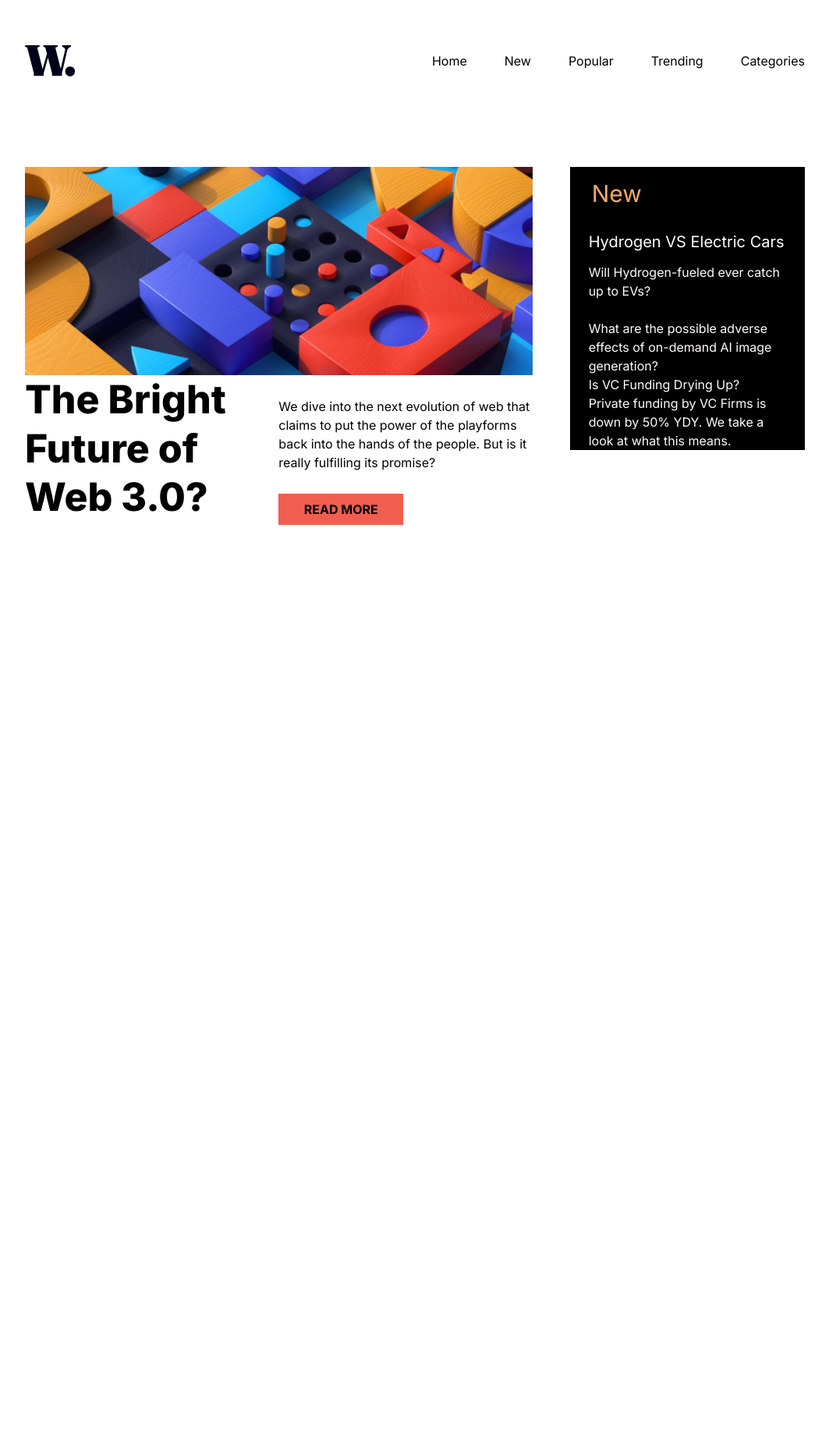
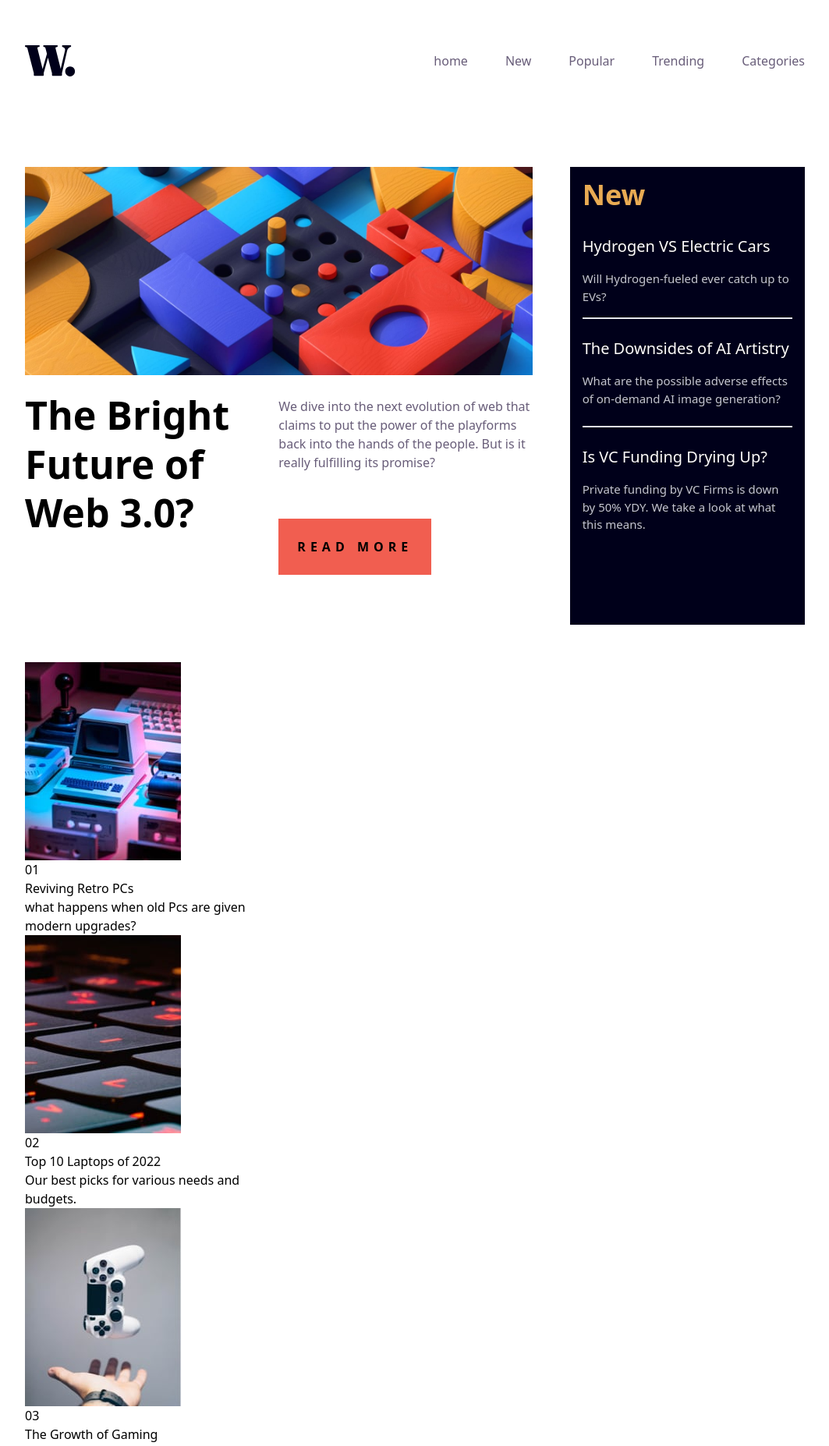
Before and after one commit to endymimi/News-homepage, a plain HTML site: page index.html in a window 1280 px wide. Shown: the top 1854 px of the page at 78% size, without its empty margins (108-1171 px from the left). Before the commit the page ends 800 px from the top, so only its background shows below. Drawn offline with nearby package versions, Linux system fonts and the light colour scheme.

Commit message:
features: added htlm

```diff
--- a/index.html
+++ b/index.html
@@ -3,54 +3,52 @@
   <head>
     <meta charset="UTF-8" />
     <meta name="viewport" content="width=device-width, initial-scale=1.0" />
+
+    <link
+      rel="stylesheet"
+      href="assets/favicon-32x32 (2).png"
+      type="image-newshome"
+    />
+
     <link rel="preconnect" href="https://fonts.googleapis.com" />
     <link rel="preconnect" href="https://fonts.gstatic.com" crossorigin />
     <link
-      href="https://fonts.googleapis.com/css2?family=Inter:ital,opsz,wght@0,14..32,100..900;1,14..32,100..900&family=Young+Serif&display=swap"
+      href="https://fonts.googleapis.com/css2?family=Inter:ital,opsz,wght@0,14..32,100..900;1,14..32,100..900&display=swap"
       rel="stylesheet"
-    />
-    <link
-      rel="stylesheet"
-      href="assets/favicon-32x32 (2).png"
-      type="image of newshome"
     />
     <script src="https://cdn.tailwindcss.com"></script>
     <script>
-      tailwind.config = {
-        theme: {
-          extend: {
-            colors: {
-              grayishBlue: "hsl(236, 13%, 42%)",
+      tailwind.config={
+        theme:{
+          extend:{
+            colors:{
+              grayishBlue: "hsl(233, 8%, 79%)",
               softRed: "hsl(5, 85%, 63%)",
-              softOrange: "hsl(35%, 77%, 62%)",
+              softOrange: "hsl(35, 77%, 62%)",
               offWhite: "hsl(36, 100%, 99%)",
-              darkGrayishBlue: "hsl(263%,13%,42%)",
-              veryDarkBlue: "hsl(240%,100%,5%)",
+              darkGrayishBlue: "hsl(263,13%,42%)",
+              veryDarkBlue: "hsl(240,100%,5%)",
             },
-            fontFamily: {
-              Inter: ['"Inter", serif'],
-            },
-          },
-        },
-      };
+            fontfamily:{
+              Inter:['"Inter" ,serif'],
+            }
+          }
+        }
+      }
     </script>
-    <title>Newshome page</title>
+   <title>NEWS HOME PAGE</title>
   </head>
   <body class="font-Inter">
-    <!-- nav -->
-    <nav
-      class="container mx-auto p-[20px] lg:py-[58px] lg:px-[140px] flex justify-between items-center"
-    >
-      <!-- nav logo -->
+    <nav class="container mx-auto p-[20px] lg:py-[58px] lg:px-[140px] flex justify-between items-center">
       <div>
-        <img src="assets/logo (1).svg" alt="nav-logo" />
+        <img src="assets/logo (1).svg" alt="logo-image">
       </div>
       <ul class="hidden md:flex gap-12 font-[400] text-darkGrayishBlue">
-        <li class="hover:text-softRed cursor-pointer">Home</li>
-        <li class="hover:text-softRed cursor-pointer">New</li>
-        <li class="hover:text-softRed cursor-pointer">Popular</li>
-        <li class="hover:text-softRed cursor-pointer">Trending</li>
-        <li class="hover:text-softRed cursor-pointer">Categories</li>
+        <li class="hover:text-softRed cursor-pointer">home</li>
+        <li  class="hover:text-softRed cursor-pointer">New</li>
+        <li  class="hover:text-softRed cursor-pointer">Popular</li>
+        <li  class="hover:text-softRed cursor-pointer">Trending</li>
+        <li  class="hover:text-softRed cursor-pointer">Categories</li>
       </ul>
       <div class="md:hidden">
         <img src="assets/icon-menu.svg" alt="menu-icon" />
@@ -75,31 +73,56 @@
             />
           </div>
           <!-- div-2 -->
-          <div class="lg:grid grid-cols-2">
-            <h1 class="font-[800] text-[45px] leading-tight md:text-[50px] ">The Bright Future of Web 3.0?</h1>
+          <div class="lg:grid grid-cols-2 mb-8">
+            <h1 class="font-[800] py-5 text-[45px] leading-tight md:text-[50px] ">The Bright Future of Web 3.0?</h1>
             <div>
               <p class="  font-[400] md:py-[28px] text-darkGrayishBlue ">
                 We dive into the next evolution of web that claims to put the
                 power of the playforms back into the hands of the people. But is
                 it really fulfilling its promise?
               </p>
-              <button class="bg-softRed w-40 h-10 text-veryDarkBlue font-Inter font-[700] ">READ MORE</button>
+              <button class=" my-8 bg-softRed text-black p-6 hover:bg-veryDarkBlue  tracking-[6px] hover:text-offWhite font-[700] ">READ MORE</button>
             </div>
           </div>
         </section>
         <!-- section-2 -->
-        <section>
-          <div class="bg-black">
-            <h1 class="text-[#F3AA6D] font-Inter text-[30px] py-3 px-7">New</h1>
-            <h3 class="text-white pl-6 px-4 py-3 font-Inter text-[20px]">Hydrogen VS Electric Cars</h3>
-            <P class="text-offWhite pl-6 px-4">Will Hydrogen-fueled ever catch up to EVs?</P>
-            <h3 class="white pl-6 px-4">The Downsides of AI Artistry</h3>
-            <P class="text-offWhite pl-6 px-4">What are the possible adverse effects of on-demand AI image generation?</P>
-            <h1 class="text-white pl-6 px-4 " >Is VC Funding Drying Up?</h1>
-            <p class="text-offWhite pl-6 px-8">Private funding by VC Firms is down by 50% YDY. We take a look at what this means.</p>
+        <section class="bg-veryDarkBlue p-4 ">
+          <div>
+            <h1 class="text-softOrange font-[800] text-4xl pb-8">New</h1>
+            <h3 class="text-offWhite text-xl font-700 hover:text-softOrange cursor-pointer ">Hydrogen VS Electric Cars</h3>
+            <p class="text-grayishBlue border-b-2 py-4  text-[15px]">Will Hydrogen-fueled ever catch up to EVs?</p>
+            <h3 class="text-offWhite text-xl font-700 pt-6 hover:text-softOrange cursor-pointer">The Downsides of AI Artistry</h3>
+            <p class="text-grayishBlue border-b-2 py-4 pb-6 text-[15px]">What are the possible adverse effects of on-demand AI image generation?</p>
+            <h3 class="text-offWhite text-xl font-700 pt-6 hover:text-softOrange cursor-pointer">Is VC Funding Drying Up?</h3>
+            <p class="text-grayishBlue py-4 text-[15px]">Private funding by VC Firms is down by 50% YDY. We take a look at what this means.</p>
             </div>
+        </section>
+        <section class="grid grid cols-3 flex justify-between">
+          <div>
+            <img src="assets/image-retro-pcs.jpg" alt="image retro">
+            </div>
+            <div>
+            <h1>01</h1>
+            <h3>Reviving Retro PCs</h3>
+            <p>what happens when old Pcs are given modern upgrades?</p>
+          </div>
+          <div>
+            <img src="assets/image-top-laptops (1).jpg" alt="image of a top laptop">
+            </div>
+            <div>
+            <h1>02</h1>
+            <h3>Top 10 Laptops of 2022</h3>
+            <p>Our best picks for various needs and budgets.</p>
+          </div>
+          <div>
+            <img src="assets/image-gaming-growth.jpg" alt="gaming">
+            <h1>03</h1>
+            <h3>The Growth of Gaming</h3>
+            <P>How the pandemic has sparked fresh opportunities.</P>
+          </div>
         </section>
       </section>
     </main>
+
   </body>
 </html>
```
Also changed, not shown: assets/image-gaming-growth.jpg (added), assets/image-retro-pcs.jpg (added), assets/image-top-laptops (1).jpg (added).
